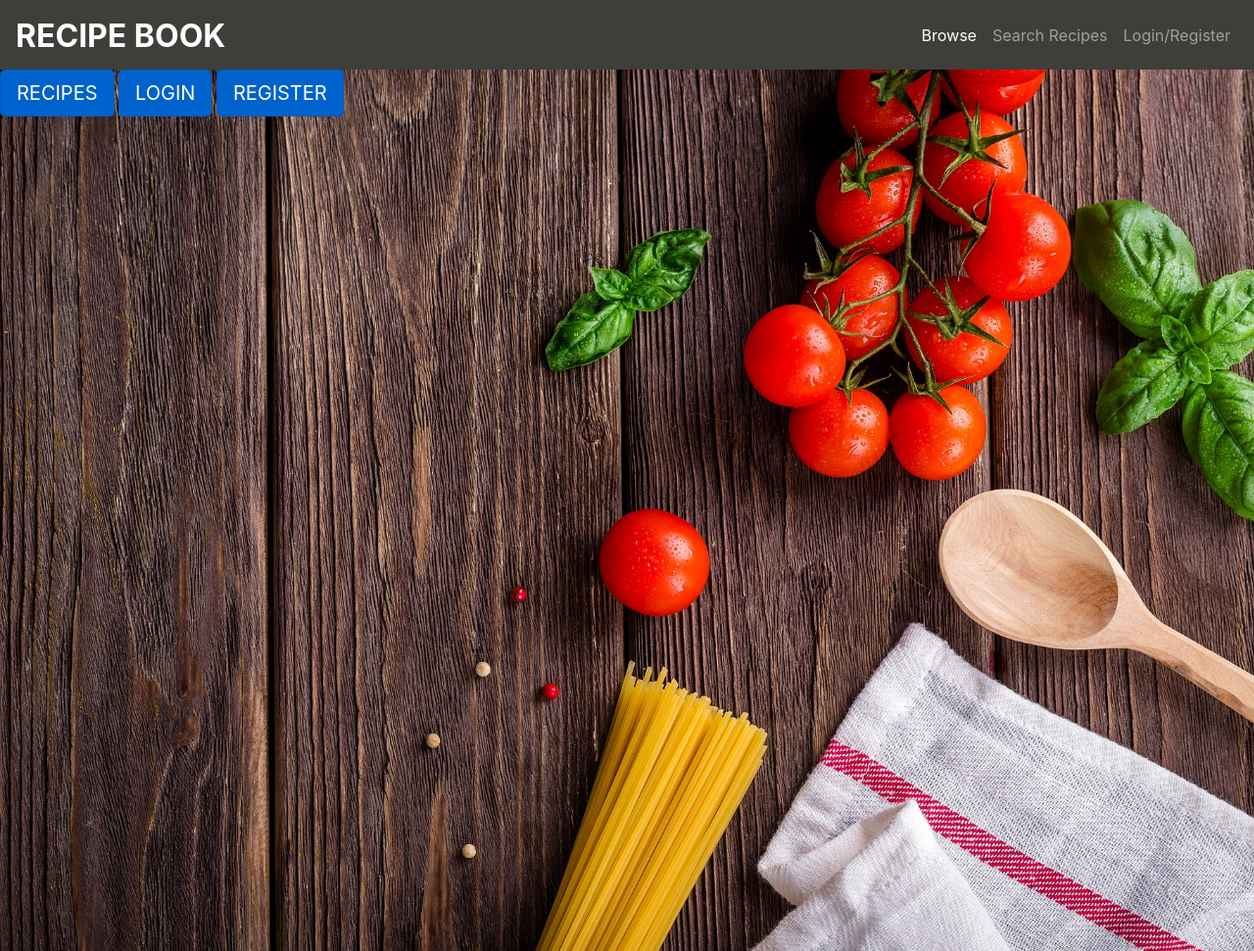
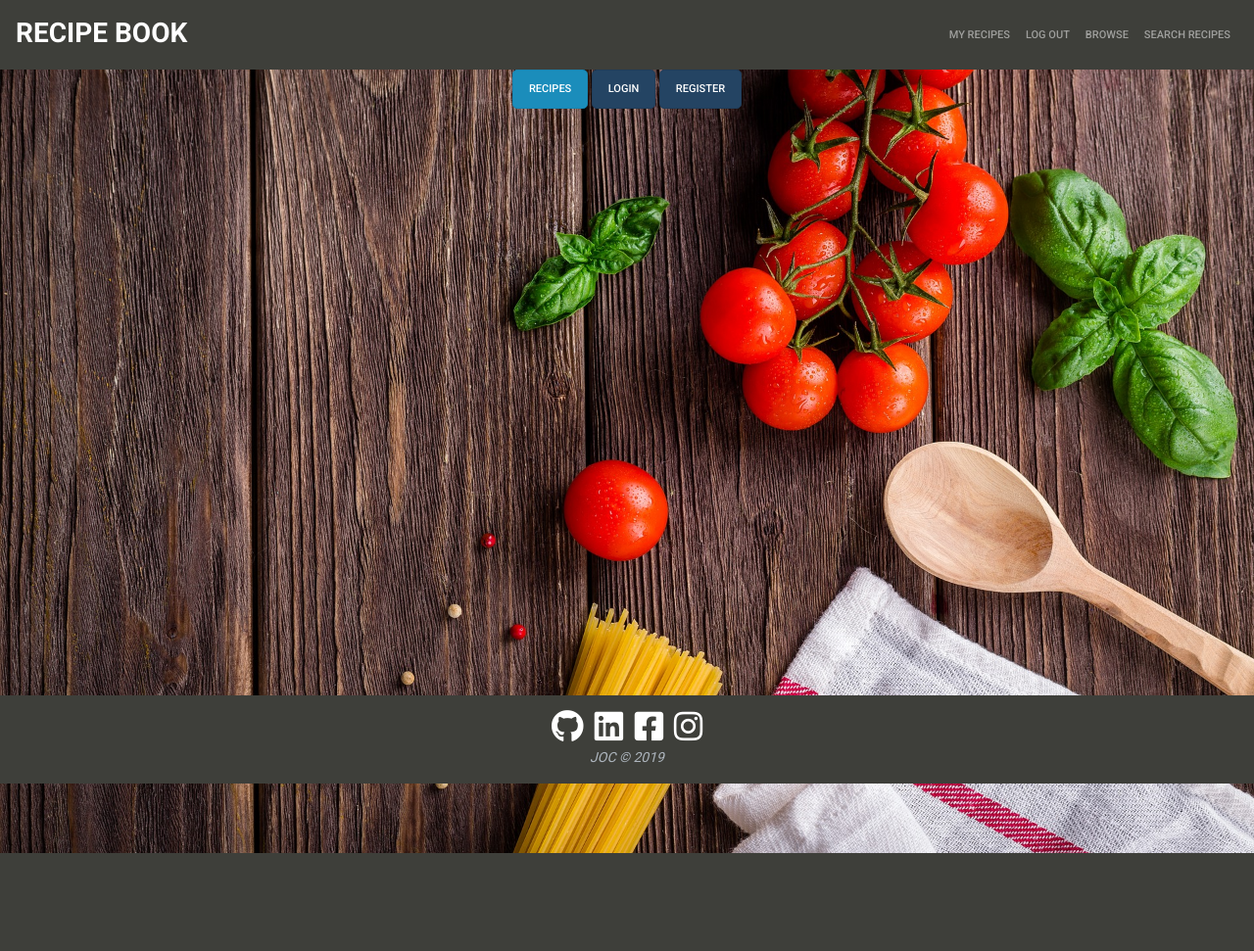
Before and after one commit to johnnycistudent/recipe-app, a Flask app: page / in a window 1280 px wide. Shown: the whole page at 98% size. After the commit the page ends 871 px from the top, so only its background shows below. Run offline with Flask 2, Linux system fonts and the light colour scheme; the visitor is signed in with stand-in values (Sample User, id 1); some libraries are stand-ins or nearby versions.

Commit message:
footer added

```diff
--- a/app.py
+++ b/app.py
@@ -34,8 +34,8 @@ def get_recipes():
 
 @app.route('/recipe_display/<recipe_id>')
 def recipe_display(recipe_id):
-    recipes = mongo.db.recipes.find_one({'_id':ObjectId(recipe_id)})
-    return render_template('recipe_display.html', recipes=recipes)
+    recipe = mongo.db.recipes.find_one({'_id':ObjectId(recipe_id)})
+    return render_template('recipe_display.html', recipe=recipe)
 
 
 
@@ -76,7 +76,7 @@ def user_auth():
                 return redirect(url_for('admin'))
             else:
                 flash("You were logged in!")
-                return redirect(url_for('profile', user=user_in_db['username']))
+                return redirect(url_for('get_recipes', user=user_in_db['username']))
 
         else:
             flash("Wrong password or user name!")
@@ -91,7 +91,7 @@ def register():
     # Check if user is not logged in already
     if 'user' in session:
         flash('You are already sign in!')
-        return redirect(url_for('index'))
+        return redirect(url_for('get_recipes'))
     if request.method == 'POST':
         form = request.form.to_dict()
         # Check if the password and password1 actualy match
@@ -99,7 +99,7 @@ def register():
             # If so try to find the user in db
             user = users.find_one({"username": form['username']})
             if user:
-                flash("{form['username']} already exists!")
+                flash("That username already exists!")
                 return redirect(url_for('register'))
             # If user does not exist register new user
             else:
@@ -136,7 +136,7 @@ def logout():
     # Clear the session
     session.clear()
     flash('You were logged out!')
-    return redirect(url_for('index'))
+    return redirect(url_for('get_recipes'))
 
 
 # Profile Page
@@ -149,7 +149,7 @@ def profile(user):
         return render_template('profile.html', user=user_in_db)
     else:
         flash("You must be logged in!")
-        return redirect(url_for('index'))
+        return redirect(url_for('get_recipes'))
 
 # Admin area
 @app.route('/admin')
@@ -159,10 +159,17 @@ def admin():
             return render_template('admin.html')
         else:
             flash('Only Admins can access this page!')
-            return redirect(url_for('index'))
+            return redirect(url_for('get_recipes'))
     else:
         flash('You must be logged')
-        return redirect(url_for('index'))
+        return redirect(url_for('get_recipes'))
+
+
+@app.route('/edit_recipe/<recipe_id>')
+def edit_recipe(recipe_id):
+    recipe = mongo.db.recipes.find_one({'_id': ObjectId(recipe_id)})
+    all_categories = mongo.db.categories.find()
+    return render_template('editrecipe.html', recipe=recipe, categories=all_categories)
 
 
 
--- a/static/css/style.css
+++ b/static/css/style.css
@@ -1,11 +1,19 @@
 body {
-    font-family: "Roboto" sans-serif;
+    font-family: "Roboto", sans-serif;
+}
+
+footer {
+    height: 90px;
+    background-color: #3E3F3A;
+    color: #adb5bd;
+    position: absolute;
+    bottom: 0;
+    width: 100%;
 }
 
 /*--- Navbar from Bootstrap  ---*/
 
 .bg-primary {
-    background-color: #3E3F3A!important;
     width: 100%;
 }
 
@@ -20,18 +28,66 @@ body {
     text-transform: capitalize;
 }
 
+/* -- Social Media Links in Footer -- */
+
+/*--- Social Media Links in Footer taken from Bootsnipp.com, link in README under Acknowledgements  ---*/
+
+.social:hover {
+    transform: scale(1.1);
+    -webkit-transform: scale(1.1);
+    -moz-transform: scale(1.1);
+    -o-transform: scale(1.1);
+}
+
+.social {
+    line-height: 20px;
+    color: #fff;
+    -webkit-transform: scale(0.8);
+    -moz-transform: scale(0.8);
+    -o-transform: scale(0.8);
+    transform: scale(0.8);
+    -webkit-transition-duration: 0.5s;
+    -moz-transition-duration: 0.5s;
+    -o-transition-duration: 0.5s;
+}
+
+#social-fb:hover {
+    color: #3B5998;
+}
+
+#social-li:hover {
+    color: #0077B5;
+}
+
+#social-gh:hover {
+    color: #fff;
+}
+
+#social-in:hover {
+    color: #cd486b;
+}
+
+/* -- Container in Intro Page -- */
+
 .intro-container {
-    padding-right: -15px;
-    padding-left: -15px;
-    position: relative;
-    width: 100%;
-    min-height: 900px;
-    background-image: url(../images/introbg.jpg);
+    background: url(../images/introbg.jpg) no-repeat center center fixed;
     -webkit-background-size: cover;
     -moz-background-size: cover;
     -o-background-size: cover;
     background-size: cover;
+    /*padding-right: -15px;*/
+    /*padding-left: -15px;*/
+    /*position: relative;*/
+    /*width: 100%;*/
+    min-height: 800px;
+    /*background-image: url(../images/introbg.jpg);*/
+    /*-webkit-background-size: cover;*/
+    /*-moz-background-size: cover;*/
+    /*-o-background-size: cover;*/
+    /*background-size: cover;*/
 }
+
+/* -- Recipe Card Display -- */
 
 .card {
     margin: 0 auto;
@@ -46,29 +102,29 @@ body {
     height: 20rem;
 }
 
+/* -- Pagination Styling -- */
+
 .pagination {
     margin: 0 auto;
     float: none;
     margin-bottom: 10px;
-    /*box-shadow: 0 19px 38px rgba(0, 0, 0, 0.30),*/
-    /*0 15px 12px rgba(0, 0, 0, 0.22);*/
 }
 
 
 /*--- Media Queries  ---*/
 
-@media (max-width: 576px) {
-    .intro-container {
-        width: 600px;
-        padding-right: -15px;
-        padding-left: -15px;
-        position: fixed;
-        background-position-x: center;
-        min-height: 900px;
-        background-image: url(../images/introbg.jpg);
-        -webkit-background-size: cover;
-        -moz-background-size: cover;
-        -o-background-size: cover;
-        background-size: fill;
-    }
-}
+/*@media (max-width: 576px) {*/
+/*    .intro-container {*/
+/*        width: 600px;*/
+/*        padding-right: -15px;*/
+/*        padding-left: -15px;*/
+/*        position: fixed;*/
+/*        background-position-x: center;*/
+/*        min-height: 900px;*/
+/*        background-image: url(../images/introbg.jpg);*/
+/*        -webkit-background-size: cover;*/
+/*        -moz-background-size: cover;*/
+/*        -o-background-size: cover;*/
+/*        background-size: fill;*/
+/*    }*/
+/*}*/
--- /dev/null
+++ b/static/js/main.js
@@ -0,0 +1,18 @@
+$(document).ready(function () {
+	flashed_messages();
+});
+
+
+/*
+Alerts modal
+*/
+
+function flashed_messages() {
+	let messages = parseInt($("#messages p").length);
+	if (messages) {
+		$("#alerts").slideDown(1500);
+		setTimeout(() => {
+			$("#alerts").slideUp(1500);
+		}, 7000);
+	}
+}
--- a/templates/base.html
+++ b/templates/base.html
@@ -8,7 +8,7 @@
     <link rel="stylesheet" href="https://use.fontawesome.com/releases/v5.8.1/css/all.css" integrity="sha384-50oBUHEmvpQ+1lW4y57PTFmhCaXp0ML5d60M1M7uH2+nqUivzIebhndOJK28anvf" crossorigin="anonymous">
     <link rel="stylesheet" href="https://stackpath.bootstrapcdn.com/bootstrap/4.3.1/css/bootstrap.min.css" integrity="sha384-ggOyR0iXCbMQv3Xipma34MD+dH/1fQ784/j6cY/iJTQUOhcWr7x9JvoRxT2MZw1T" crossorigin="anonymous">
     <link href="https://fonts.googleapis.com/css?family=Open+Sans:400,400i,700" rel="stylesheet">
-    <!--<link rel="stylesheet" href="{{url_for('static', filename='css/bootstrap.min.css')}}" type="text/css" />-->
+    <link rel="stylesheet" href="{{url_for('static', filename='css/bootstrap.min.css')}}" type="text/css" />
     <link rel="stylesheet" href="{{url_for('static', filename='css/style.css')}}" type="text/css" />
 </head>
 
@@ -20,15 +20,27 @@
     <span class="navbar-toggler-icon"></span>
   </button>
         <div class="collapse navbar-collapse ml-auto" id="navbarNavDropdown">
-            <ul class="navbar-nav ml-auto">
-                <li class="nav-item active">
-                    <a class="nav-link" href="{{url_for('get_recipes')}}">Browse<span class="sr-only">(current)</span></a>
+            <ul class="navbar-nav ml-auto active">
+                {% if session.user %}
+                <li class="nav-item">
+                    <a class="nav-link" href="{{url_for('profile', user=session.user)}}">My Recipes</a>
                 </li>
                 <li class="nav-item">
-                    <a class="nav-link" href="{{url_for('search_recipes')}}"">Search Recipes</a>
+                    <a class="nav-link" href="{{url_for('logout')}}">Log Out</a>
+                </li>
+                {% else %}
+                <li class="nav-item">
+                    <a class="nav-link" href="{{url_for('login')}}">Login</a>
                 </li>
                 <li class="nav-item">
-                    <a class="nav-link" href="#">Login/Register</a>
+                    <a class="nav-link" href="{{url_for('register')}}">Register</a>
+                </li>
+                {% endif %}
+                <li class="nav-item">
+                    <a class="nav-link" href="{{url_for('get_recipes')}}">Browse</a>
+                </li>
+                <li class="nav-item">
+                    <a class="nav-link" href="{{url_for('search_recipes')}}">Search Recipes</a>
                 </li>
             </ul>
         </div>
@@ -36,17 +48,44 @@
 
     <!--- /Navbar from Bootstrap  --->
 
+    <div id="alerts " class="container-fluid ">
+		<div class="row justify-content-around ">
+			<div id="messages ">
+				{% with messages = get_flashed_messages() %}
+				{% if messages %}
+				{% for message in messages %}
+				<p class="text-center ">{{ message }}</p>
+				{% endfor %}
+				{% endif %}
+				{% endwith %}
+			</div>
+		</div>
+	</div>
+
 
     {% block content %} {% endblock %}
+
+    <footer>
+        <div class="container text-center ">
+            <div class="text-center center-block ">
+                <br />
+                <a href="https://github.com/johnnycistudent " target="_blank "><i id="social-gh " class="fab fa-github fa-3x social "></i></a>
+                <a href="https://www.linkedin.com/in/john-o-connor-527904170/ " target="_blank "><i id="social-li " class="fab fa-linkedin fa-3x social "></i></a>
+                <a href="https://www.facebook.com/john.oconnor.3139 " target="_blank "><i id="social-fb " class="fab fa-facebook-square fa-3x social "></i></a>
+                <a href="https://www.instagram.com/johnnyoco/ " target="_blank "><i id="social-in " class="fab fa-instagram fa-3x social "></i></a>
+            </div>
+            <div class="copyright ">
+                <span style="font-style:italic ">JOC © 2019</span>
+            </div>
+        </div>
+    </footer>
 
 
     <script src="https://code.jquery.com/jquery-3.3.1.slim.min.js" integrity="sha384-q8i/X+965DzO0rT7abK41JStQIAqVgRVzpbzo5smXKp4YfRvH+8abtTE1Pi6jizo" crossorigin="anonymous"></script>
     <script src="https://cdnjs.cloudflare.com/ajax/libs/popper.js/1.14.7/umd/popper.min.js" integrity="sha384-UO2eT0CpHqdSJQ6hJty5KVphtPhzWj9WO1clHTMGa3JDZwrnQq4sF86dIHNDz0W1" crossorigin="anonymous"></script>
     <script src="https://stackpath.bootstrapcdn.com/bootstrap/4.3.1/js/bootstrap.min.js" integrity="sha384-JjSmVgyd0p3pXB1rRibZUAYoIIy6OrQ6VrjIEaFf/nJGzIxFDsf4x0xIM+B07jRM" crossorigin="anonymous"></script>
-
+    <script src="{{ url_for( 'static', filename='js/main.js' ) }}"></script>
 
 </body>
 
 </html>
-
-<!--{% for recipe in recipes %} {{recipe.recipe_name}} {{recipe.ingredients}} {% endfor %}-->
--- a/templates/intro.html
+++ b/templates/intro.html
@@ -1,10 +1,12 @@
 {% extends 'base.html' %} {% block content %}
 
 <div class="intro-container img-responsive">
-    <a href="{{url_for('get_recipes')}}" class="btn btn-primary btn-lg active" role="button" aria-pressed="true">RECIPES</a>
-    <a href="{{url_for('login')}}" class="btn btn-primary btn-lg active" role="button" aria-pressed="true">LOGIN</a>
-    <a href="{{url_for('register')}}" class="btn btn-primary btn-lg active" role="button" aria-pressed="true">REGISTER</a>
 
+        <div class="button-container text-center">
+            <a href="{{url_for('get_recipes')}}" class="btn btn-info btn-lg active" role="button" aria-pressed="true">RECIPES</a>
+            <a href="{{url_for('login')}}" class="btn btn-primary btn-lg active" role="button" aria-pressed="true">LOGIN</a>
+            <a href="{{url_for('register')}}" class="btn btn-primary btn-lg active" role="button" aria-pressed="true">REGISTER</a>
+        </div>
 </div>
 
 {% endblock %}
--- a/templates/profile.html
+++ b/templates/profile.html
@@ -1,5 +1,9 @@
 {% extends 'base.html' %} {% block content %}
 
-<h1> Welcome {{ user.username|title }} </h1>
+<div class="container-fluid">
+
+    <h2> Welcome {{ user.username|title }} </h2>
+
+</div>
 
 {% endblock %}
--- a/templates/register.html
+++ b/templates/register.html
@@ -17,8 +17,8 @@
             <input name="user_password" type="password" class="form-control" id="sign-in-password" placeholder="Enter Password">
         </div>
         <div class="form-group">
-            <label for="formGroupExampleInput2">Re-enter Password</label>
-            <input name="user_password1" type="password" class="form-control" id="sign-in-password1" placeholder="Repeat Username">
+            <label for="formGroupExampleInput2">Confirm Password</label>
+            <input name="user_password1" type="password" class="form-control" id="sign-in-password1" placeholder="Confirm Password">
         </div>
         <button class="btn btn-outline-success btn-lg btn-block" type="submit">Sign Up</button>
     </form>
```
Also changed, not shown: templates/recipe_display.html (+20 -7 lines), templates/showall.html (+12 -10 lines), README.md, templates/admin.html (added), templates/editrecipe.html (added).
